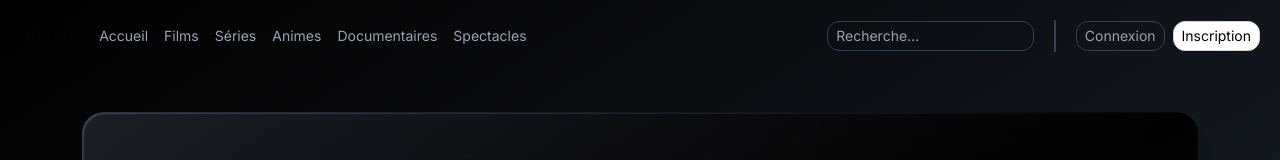
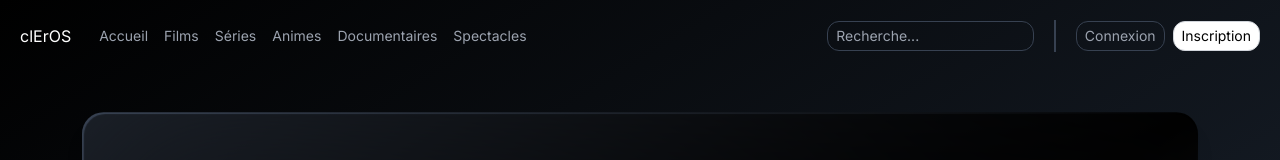
Before and after one commit to smoothwastaken/cleros-webapp, a Next.js app: page / in a window 1280 px wide. Shown: the top 160 px of the page. Built offline with nearby package versions, Linux system fonts and the light colour scheme; no server answers.

Commit message:
Fixing text logo on Safari

```diff
--- a/app/components/Header/LogoComponent.tsx
+++ b/app/components/Header/LogoComponent.tsx
@@ -5,7 +5,7 @@ function Logo() {
   return (
     <>
     {/* <Image src={""} alt="clErOS's logo" /> */}
-    <Link href={"/"}><h1 className='select-none'>clErOS</h1></Link>
+    <Link href={"/"}><h1 className='select-none text-white'>clErOS</h1></Link>
     </>
   )
 }
```
